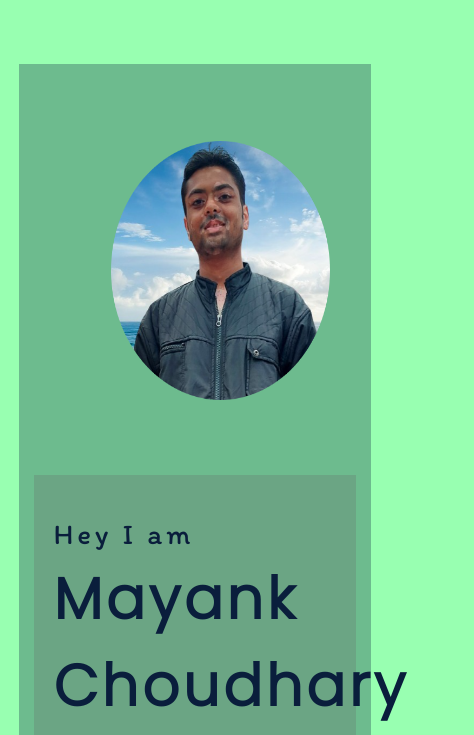
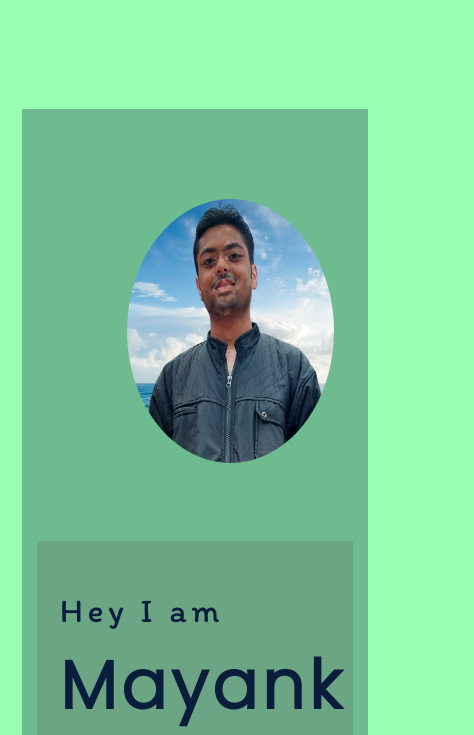
Before and after one commit to Mayank151c/CV, a plain HTML site: page index.html in a window 390 px wide. Shown: the part 161-896 px from the top of the page, 474 px wide, since content can reach past the window. Drawn offline with nearby package versions, Linux system fonts and the light colour scheme.

Commit message:
a bit of change in @media query.

```diff
--- a/css/styles.css
+++ b/css/styles.css
@@ -81,13 +81,13 @@ footer{
 		margin: 2rem auto;
 	}
 	*{
-		font-size: 1.5rem;
+		font-size: 1.7rem;
 	}
 }
 @media only screen and (max-width: 576px)
 {
 	*{
-		font-size: 1.2rem;
+		font-size: 1.4rem;
 	}
 }
 
```
